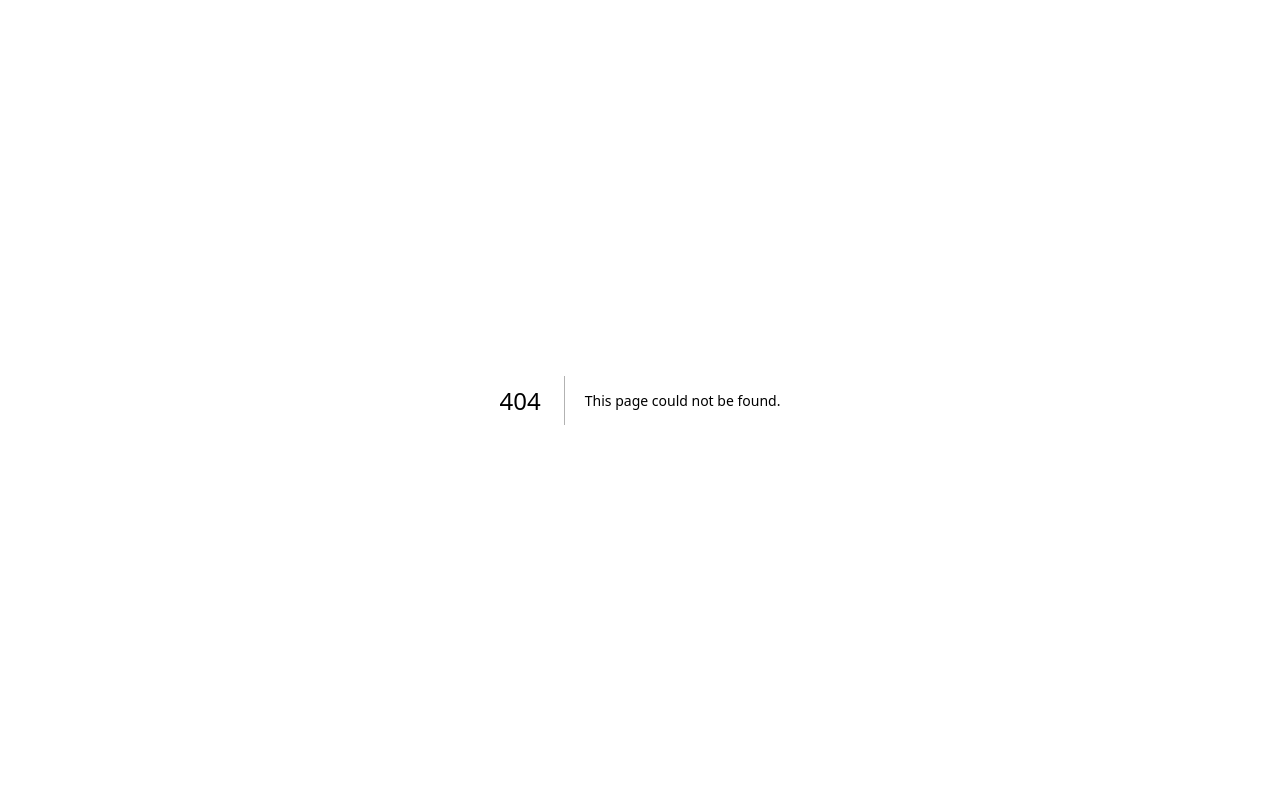
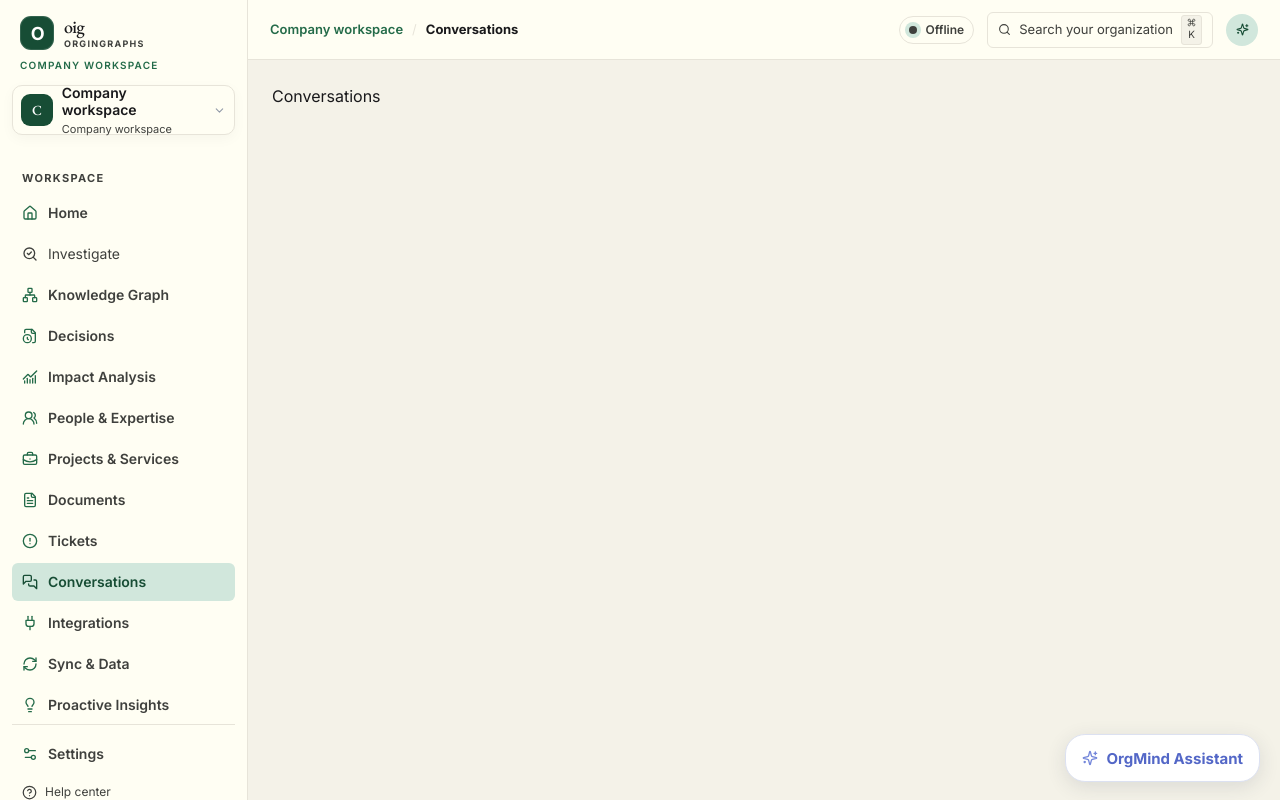
Before and after one commit to Garima040106/OrgInGraphs, a Next.js app in the folder frontend/: page /conversations in a window 1280 px wide. Before the commit this address had no page. Built offline with nearby package versions, Linux system fonts and the light colour scheme; no server answers.

Commit message:
feat: add standalone workspace section routes

```diff
--- /dev/null
+++ b/frontend/app/(workspace)/conversations/page.tsx
@@ -0,0 +1,3 @@
+export default function ConversationsPage() {
+  return <h1>Conversations</h1>;
+}
--- /dev/null
+++ b/frontend/app/(workspace)/documents/page.tsx
@@ -0,0 +1,3 @@
+export default function DocumentsPage() {
+  return <h1>Documents</h1>;
+}
--- /dev/null
+++ b/frontend/app/(workspace)/impact-analysis/page.tsx
@@ -0,0 +1,3 @@
+export default function ImpactAnalysisPage() {
+  return <h1>Impact Analysis</h1>;
+}
--- /dev/null
+++ b/frontend/app/(workspace)/integrations/page.tsx
@@ -0,0 +1,3 @@
+export default function IntegrationsPage() {
+  return <h1>Integrations</h1>;
+}
--- /dev/null
+++ b/frontend/app/(workspace)/proactive-insights/page.tsx
@@ -0,0 +1,3 @@
+export default function ProactiveInsightsPage() {
+  return <h1>Proactive Insights</h1>;
+}
--- /dev/null
+++ b/frontend/app/(workspace)/sync-data/page.tsx
@@ -0,0 +1,3 @@
+export default function SyncDataPage() {
+  return <h1>Sync &amp; Data</h1>;
+}
--- /dev/null
+++ b/frontend/app/(workspace)/tickets/page.tsx
@@ -0,0 +1,3 @@
+export default function TicketsPage() {
+  return <h1>Tickets</h1>;
+}
--- a/frontend/components/layout/AppShell.tsx
+++ b/frontend/components/layout/AppShell.tsx
@@ -37,15 +37,15 @@ const navigation = [
   { href: "assistant", label: "Investigate", icon: SearchCheck, action: true },
   { href: "/org-graph", label: "Knowledge Graph", icon: Network },
   { href: "/dashboard#decisions", label: "Decisions", icon: FileClock },
-  { href: "assistant", label: "Impact Analysis", icon: ChartNoAxesCombined, action: true },
+  { href: "/impact-analysis", label: "Impact Analysis", icon: ChartNoAxesCombined },
   { href: "/people", label: "People & Expertise", icon: UsersRound },
   { href: "/projects", label: "Projects & Services", icon: BriefcaseBusiness },
-  { href: "/dashboard#documents", label: "Documents", icon: FileText },
-  { href: "/dashboard#tickets", label: "Tickets", icon: CircleAlert },
-  { href: "/dashboard#conversations", label: "Conversations", icon: MessagesSquare },
-  { href: "/settings", label: "Integrations", icon: Plug },
-  { href: "/settings", label: "Sync & Data", icon: RefreshCw },
-  { href: "/dashboard#insights", label: "Proactive Insights", icon: Lightbulb },
+  { href: "/documents", label: "Documents", icon: FileText },
+  { href: "/tickets", label: "Tickets", icon: CircleAlert },
+  { href: "/conversations", label: "Conversations", icon: MessagesSquare },
+  { href: "/integrations", label: "Integrations", icon: Plug },
+  { href: "/sync-data", label: "Sync & Data", icon: RefreshCw },
+  { href: "/proactive-insights", label: "Proactive Insights", icon: Lightbulb },
 ];
 
 export function AppShell({
@@ -86,6 +86,13 @@ export function AppShell({
     pathname.startsWith("/people") ? "People" :
       pathname.startsWith("/departments") ? "Departments" :
         pathname.startsWith("/projects") ? "Projects" :
+          pathname === "/impact-analysis" ? "Impact Analysis" :
+            pathname === "/documents" ? "Documents" :
+              pathname === "/tickets" ? "Tickets" :
+                pathname === "/conversations" ? "Conversations" :
+                  pathname === "/integrations" ? "Integrations" :
+                    pathname === "/sync-data" ? "Sync & Data" :
+                        pathname === "/proactive-insights" ? "Proactive Insights" :
           pathname === "/settings" ? "Workspace settings" :
           pathname === "/dashboard" ? "Overview" :
           pathname === "/org-graph" ? "Organization graph" : "Workspace";
```
